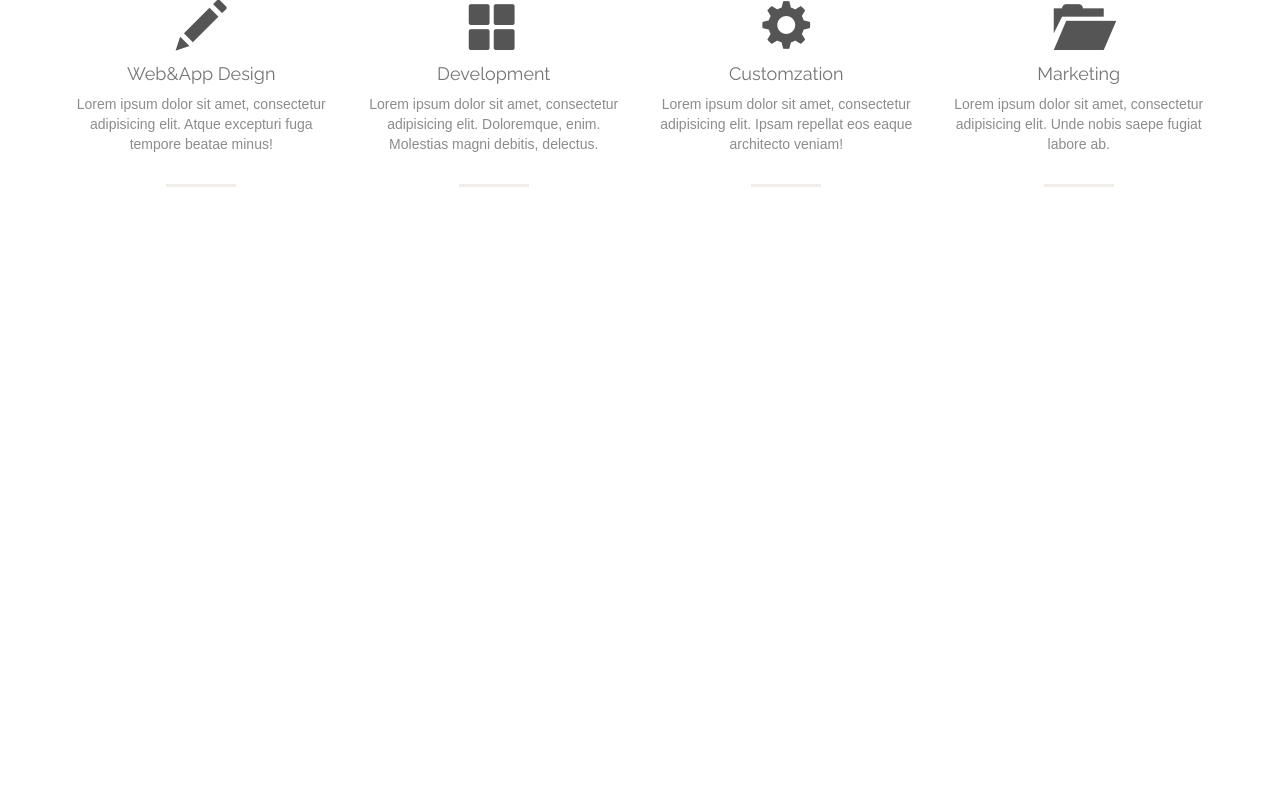
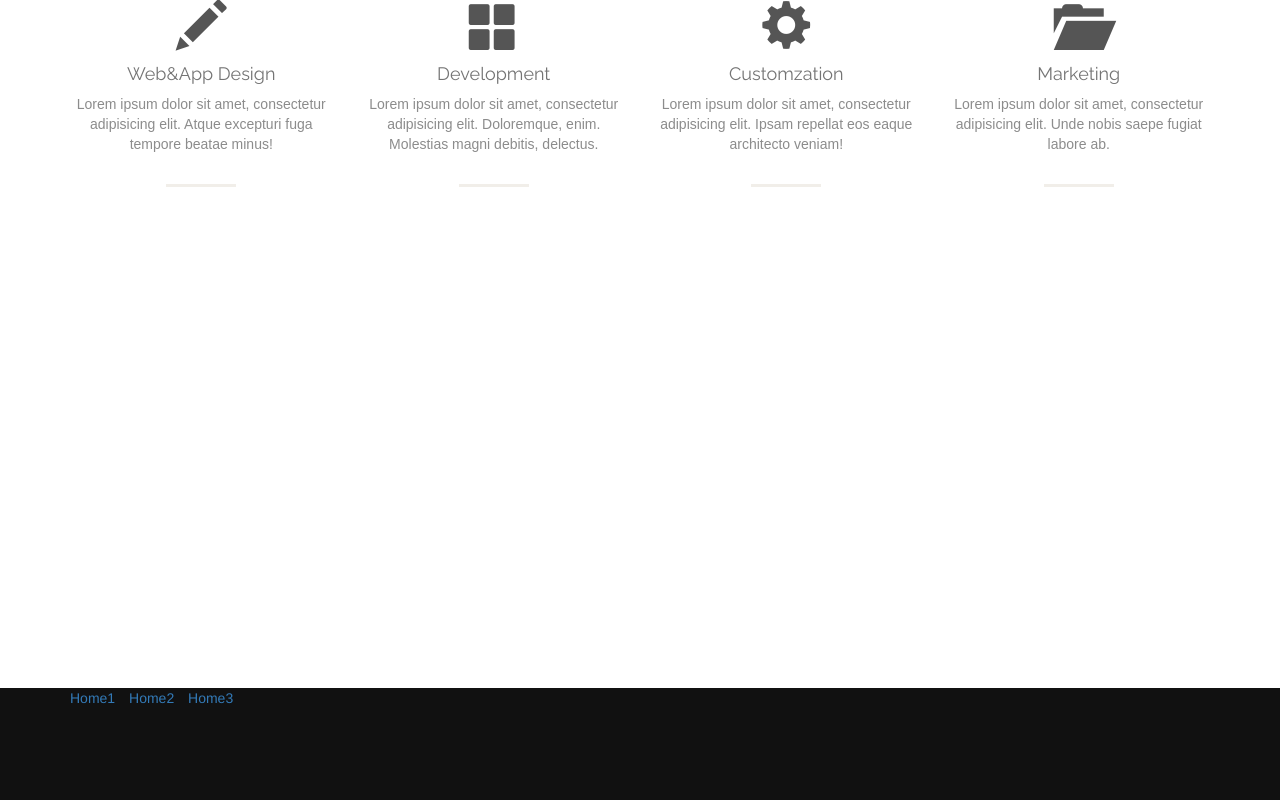
Before and after one commit to likagabrielyan/bootstrap, a plain HTML site: page index.html in a window 1280 px wide. Drawn offline with nearby package versions, Linux system fonts and the light colour scheme.

Commit message:
Create sticky footer

```diff
--- a/assets/css/style.css
+++ b/assets/css/style.css
@@ -35,3 +35,18 @@ hr {
 #trigers .col-md-3:hover hr {
 	background-color: #c7b299;
 }
+#footer {
+	position: absolute;
+	width: 100%;
+	left: 0;
+	bottom: 0;
+	min-height: 112px;
+	background-color: #111111;
+}
+html {
+	min-height: 100%;
+	position: relative;
+}
+body {
+	margin-bottom: 112px;
+}
--- a/index.html
+++ b/index.html
@@ -47,6 +47,22 @@
       </div>
     </div>
 
+    <div id="footer" class="container-fluid">
+       <div class="container">
+         <div class="row">
+           <div class="col-md-8">
+             <ul class="list-inline">
+               <li><a href="#">Home1</a></li>
+               <li><a href="#">Home2</a></li>
+               <li><a href="#">Home3</a></li>
+             </ul>
+           </div>
+           <div class="col-md-4 text-right"></div>
+         </div>
+       </div>
+     </div>
+
+
     <!-- jQuery (necessary for Bootstrap's JavaScript plugins) -->
     <script src="https://ajax.googleapis.com/ajax/libs/jquery/1.12.4/jquery.min.js"></script>
     <!-- Include all compiled plugins (below), or include individual files as needed -->
```
